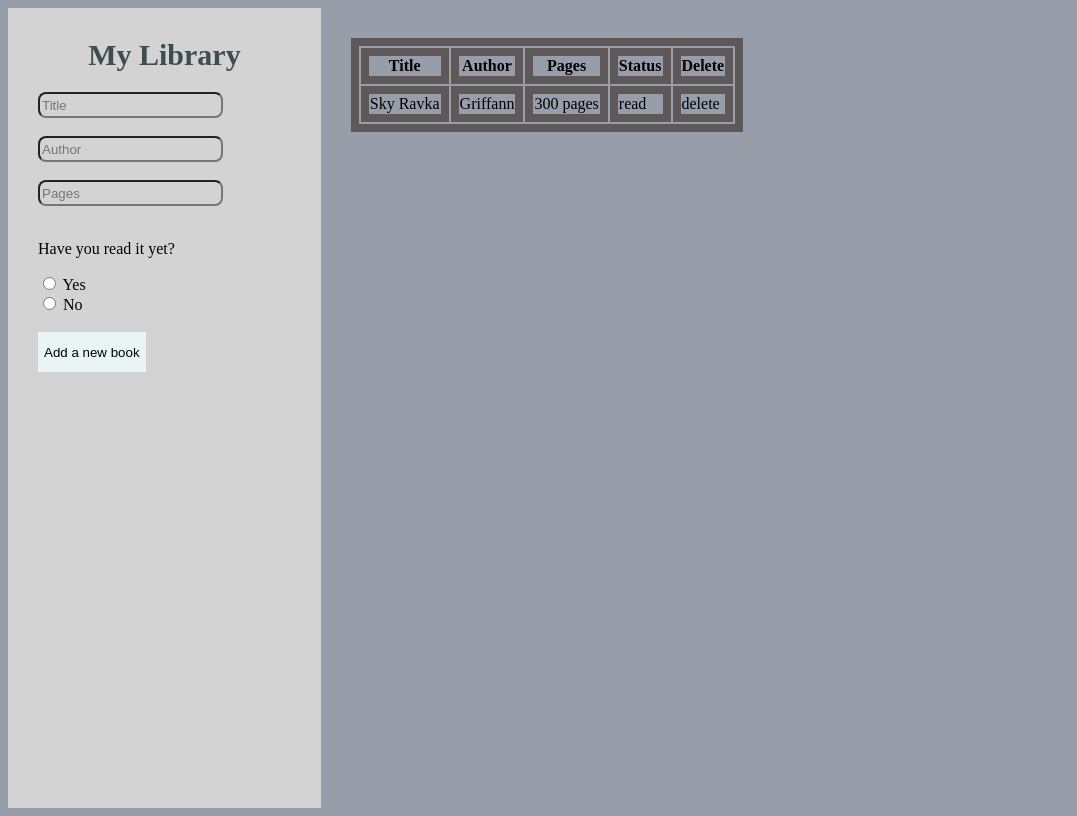
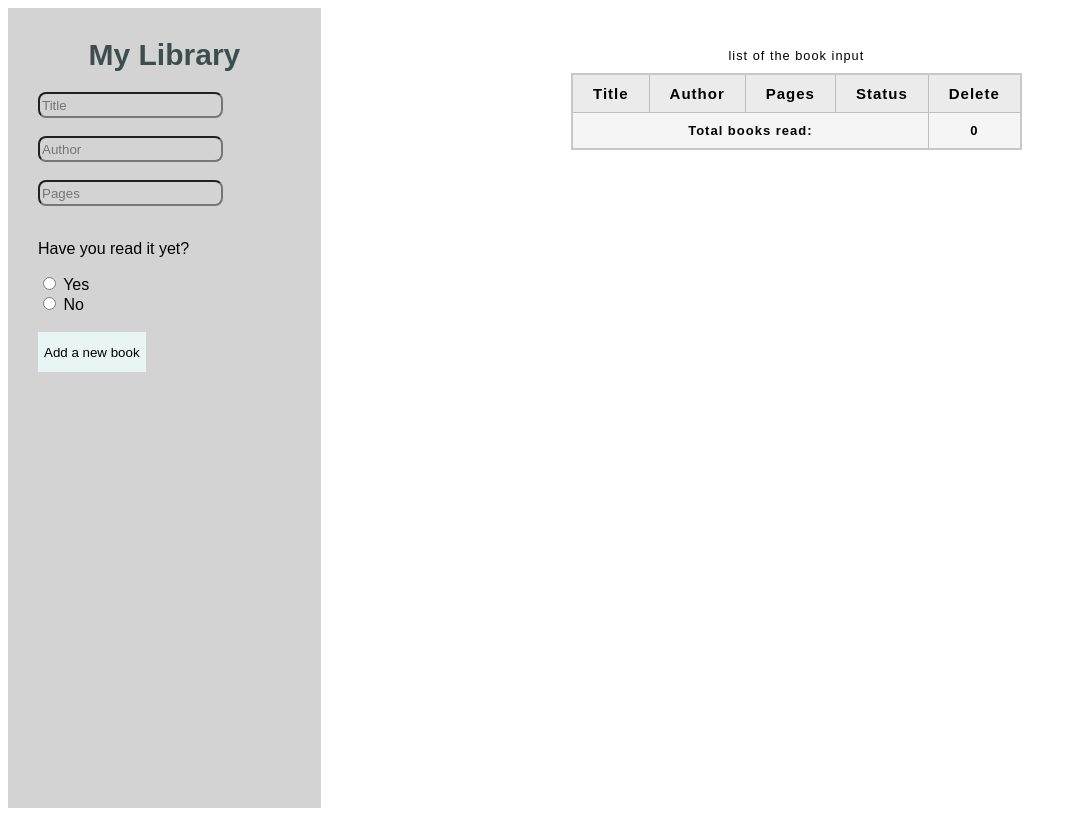
Before and after one commit to ann-glitch/library, a plain HTML site: page index.html in a window 1280 px wide. Shown: the whole page, without its empty margins (0-1077 px from the left). Drawn offline with Linux system fonts and the light colour scheme.

Commit message:
displayed inputs in the table

```diff
--- a/index.html
+++ b/index.html
@@ -4,8 +4,7 @@
     <meta charset="UTF-8">
     <meta http-equiv="X-UA-Compatible" content="IE=edge">
     <meta name="viewport" content="width=device-width, initial-scale=1.0">
-    <link rel="stylesheet" href="https://cdnjs.cloudflare.com/ajax/libs/font-awesome/4.7.0/css/font-awesome.min.css
-">
+    <link rel="stylesheet" href="https://cdnjs.cloudflare.com/ajax/libs/font-awesome/4.7.0/css/font-awesome.min.css">
     <title>library</title>
     <link href="style.css" rel="stylesheet">
 </head>
@@ -31,7 +30,8 @@
 </div>
 
 <div class="left-container">
-    <table class="book-list">
+    <table id="books">
+        <caption>list of the book input</caption>
         <thead>
             <tr>
                 <th>Title</th>
@@ -41,19 +41,16 @@
                 <th>Delete</th>
             </tr>
         </thead>
-        <tbody>
+
+
+        <tfoot>
             <tr>
-            <td>Sky Ravka</td>
-            <td>Griffann</td>
-            <td>300 pages</td>
-            <td>read</td>
-            <td>delete</td>
+                <td colspan="4">Total books read:</td>
+                <td>0</td>
             </tr>
-        </tbody>
+        </tfoot>
     </table>
 </div>
-
     <script src="library.js"></script>
-
 </body>
 </html>
--- a/library.js
+++ b/library.js
@@ -1,4 +1,21 @@
 let library = [];
+
+const table = document.getElementById("books");
+
+function createBook(book) {
+  const tbody = document.createElement("tbody");
+
+  tbody.innerHTML = `
+  <tr>
+    <td>${book.title}</td>
+    <td>${book.author}</td>
+    <td>${book.pages} pages</td>
+    <td>${book.read}</td>
+    <td><button class="btn"><i class="fa fa-trash"></i></button></td>
+  </tr>`;
+
+  return tbody;
+}
 
 const addToLibrary = (event) => {
   event.preventDefault();
@@ -9,14 +26,15 @@ const addToLibrary = (event) => {
     read: document.querySelector('input[name="read"]:checked').value,
   };
 
-  library.push(book);
   document.querySelector("form").reset();
 
+  const tbody = createBook(book);
+  table.appendChild(tbody);
+
   console.warn("added", { library });
-  let pre = document.querySelector("#message pre");
-  pre.textContent = "\n" + JSON.stringify(library, "\t", 2);
-
-  localStorage.setItem("MyLibraryList", JSON.stringify(library));
+  // let pre = document.querySelector("#message pre");
+  // pre.textContent = "\n" + JSON.stringify(library, "\t", 2);
+  // localStorage.setItem("MyLibraryList", JSON.stringify(library));
 };
 
 document.addEventListener("DOMContentLoaded", () => {
--- a/style.css
+++ b/style.css
@@ -1,5 +1,5 @@
 * {
-    background-color: rgb(151, 158, 170);
+    font-family: sans-serif;
   }
   .content {
     display: flex;
@@ -49,12 +49,55 @@
     border: none;
   }
 
-  .left-container {
-    padding: 30px
+  table {
+    table-layout: fixed;
+    border-collapse: collapse;
+    border: 2px solid rgb(200, 200, 200);
+    letter-spacing: 1px;
+    font-size: 0.8rem;
   }
 
-  table, th, td {
-    border: 8px solid rgb(94, 88, 88);
+  .left-container {
+    margin-left: auto;
+    margin-right: auto;
+    padding: 30px;
+  }
+
+  td,
+  th {
+    border: 1px solid rgb(190, 190, 190);
+    padding: 10px 20px;
+  }
+
+  th {
+    font-size: 15px;
+    background-color: rgb(235, 235, 235);
+  }
+
+  td {
+    text-align: center;
+    font-size: 13px;
+  }
+
+  tr:nth-child(even) td {
+    background-color: rgb(250, 250, 250);
+  }
+
+  tr:nth-child(odd) td {
+    background-color: rgb(245, 245, 245);
+  }
+
+  caption {
+    padding: 10px;
+  }
+
+  tbody {
+    font-size: 95%;
+    font-style: italic;
+  }
+
+  tfoot {
+    font-weight: bold;
   }
 
   .btn {
```
Also changed, not shown: 1 other file. Lines whose indentation alone changed are shown as unchanged.
